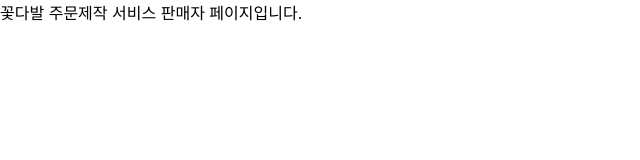
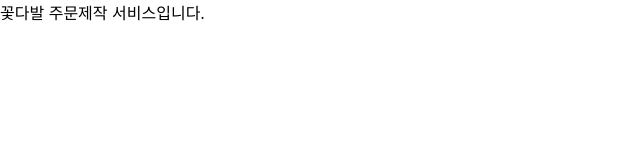
Before and after one commit to Yumina9/Bouquet-Service, a React (Create React App) app: page / in a window 1280 px wide. Shown: the top 160 px of the page, without its empty margins (0-640 px from the left). Built offline with nearby package versions, Linux system fonts and the light colour scheme.

Commit message:
세부 설정

```diff
--- a/src/App.tsx
+++ b/src/App.tsx
@@ -1,8 +1,8 @@
-import React from "react";
-import "./App.css";
+import React from 'react';
+import './App.css';
 
 function App() {
-  return <div>꽃다발 주문제작 서비스 판매자 페이지입니다.</div>;
+  return <div>꽃다발 주문제작 서비스입니다.</div>;
 }
 
 export default App;
```
Also changed, not shown: package.json (+10 -1 lines), .eslintrc.js (added), .prettierrc.js (added), 2 other files (tests, documents, lock files or other folders).
